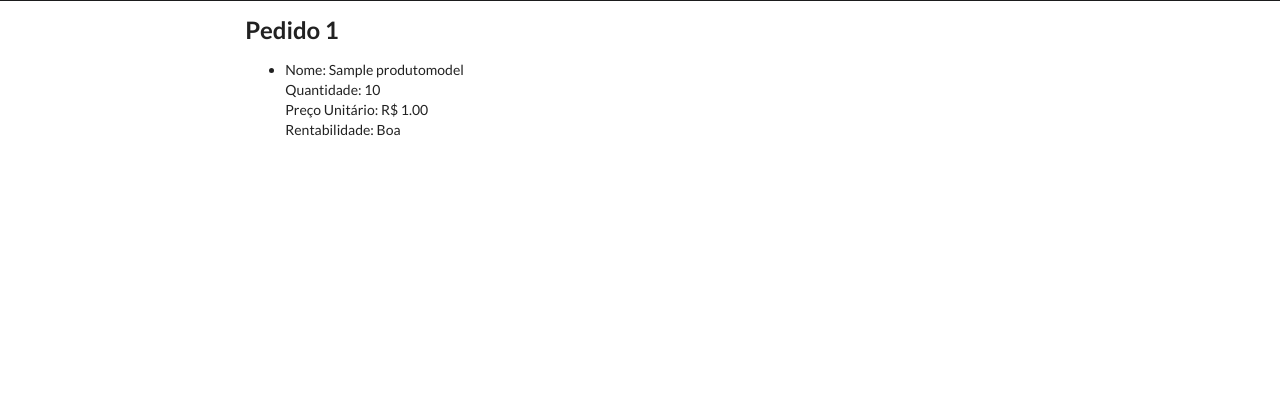
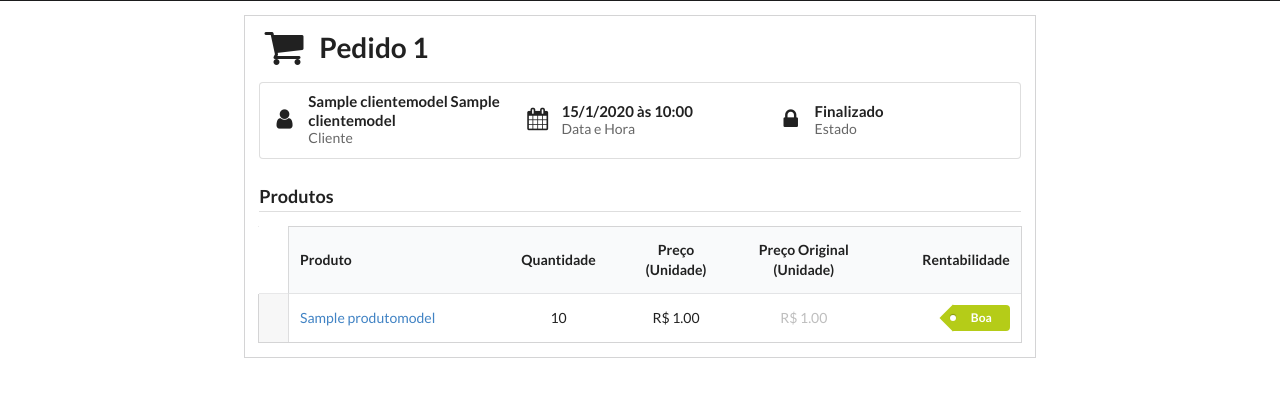
Before and after one commit to felipeflamarion/meuspedidos, a Django app: page /pedido/visualizar/1/ in a window 1280 px wide. Shown: the part 81-478 px from the top of the page. Run offline with Django 3.2, Linux system fonts and the light colour scheme; tables that the repository leaves empty hold one stand-in row (values such as "Sample post").

Commit message:
Edição nos templates: novo pedido, visualizar pedido e mensagens

```diff
--- a/projeto/pedidos/templates/base.html
+++ b/projeto/pedidos/templates/base.html
@@ -11,6 +11,7 @@
 
 <div class="ui centered grid">
     <div class="ui blue row"></div>
+
     <div class="ui black row">
         <div class="ten wide column">
             <nav class="ui inverted menu">
@@ -21,7 +22,6 @@
             </nav>
         </div>
     </div>
-
     {% if pedido_ativo %}
     <div class="ui row">
         <div class="ten wide column">
@@ -38,22 +38,20 @@
                         </div>
                     </div>
                 </div>
-
                 <div class="right menu">
-                    <a class="ui labeled icon inverted red button" href="{%  url 'cancelar_pedido' %}">
-                        <i class="remove icon"></i>
-                        Cancelar
-                    </a>
-                    <a class="ui labeled icon blue button" href="{%  url 'visualizar_pedido' id_pedido=pedido_ativo.id %}">
+{#                    <a class="ui labeled icon inverted red button" href="{%  url 'cancelar_pedido' %}">#}
+{#                        <i class="remove icon"></i>#}
+{#                        Cancelar#}
+{#                    </a>#}
+                    <a class="ui right labeled icon blue button" href="{%  url 'visualizar_pedido' id_pedido=pedido_ativo.id %}">
                         Finalizar
-                        <i class="check icon"></i>
+                        <i class="right arrow icon"></i>
                     </a>
                 </div>
             </div>
         </div>
     </div>
     {% endif %}
-
     <div class="ui row">
         <div class="ten wide column">
         {% block content %}{% endblock %}
--- /dev/null
+++ b/projeto/pedidos/templates/mensagem.html
@@ -0,0 +1,11 @@
+{% if mensagem %}
+    {% if mensagem.codigo %}
+    <div class="ui success message">
+        <span class="header">Sucesso!</span>
+    {% else %}
+    <div class="ui error message">
+        <span class="header">Falhou!</span>
+    {% endif %}
+        {{ mensagem.texto }}
+    </div>
+{% endif %}
--- a/projeto/pedidos/templates/pedidos/visualizar_pedido.html
+++ b/projeto/pedidos/templates/pedidos/visualizar_pedido.html
@@ -3,44 +3,141 @@
 {% block title %}Visualizar Pedido{% endblock %}
 
 {% block content %}
-    <h2>Pedido {{ pedido.id }}</h2>
 
-    <ul>
+    {% include 'mensagem.html' %}
+
+    <div class="ui attached segment">
+        <h1 class="ui header">
+            <i class="shop icon"></i>
+            <div class="content">
+                Pedido {{ pedido.id }}
+            </div>
+        </h1>
+
+        <table class="ui fixed table">
+            <tr>
+                <td class="item">
+                    <h4 class="ui header">
+                        <i class="user icon"></i>
+                        <div class="content">
+                            {{ pedido.cliente.nome }} {{ pedido.cliente.sobrenome }}
+                            <div class="sub header">Cliente</div>
+                        </div>
+                    </h4>
+                </td>
+                <td class="item">
+                    <h4 class="ui header">
+                        <i class="calendar icon"></i>
+                        <div class="content">
+                            {{ pedido.data|date:"j/n/Y" }} às {{ pedido.data|date:"H:i" }}
+                            <div class="sub header">Data e Hora</div>
+                        </div>
+                    </h4>
+                </td>
+                <td class="item">
+                    <h4 class="ui header">
+                        {% if pedido.finalizado %}
+                            <i class="lock icon"></i>
+                        {% else %}
+                            <i class="unlock alternate icon"></i>
+                        {% endif %}
+
+                        <div class="content">
+                            {% if pedido.finalizado %}
+                                Finalizado
+                            {% else %}
+                                Aberto
+                            {% endif %}
+                            <div class="sub header">Estado</div>
+                        </div>
+                    </h4>
+                </td>
+            </tr>
+        </table>
+
+        {% if itens|length > 0 %}
+        <div class="ui dividing header">Produtos</div>
+        <table class="ui attached definition table">
+            <thead>
+                <tr>
+                    <th></th>
+                    <th>Produto</th>
+                    <th class="center aligned">Quantidade</th>
+                    <th class="center aligned">Preço<br /> (Unidade)</th>
+                    <th class="center aligned">Preço Original<br /> (Unidade)</th>
+                    <th class="right aligned">Rentabilidade</th>
+                </tr>
+            </thead>
+            <tbody>
             {% for item in itens %}
-        <li>
-            Nome: {{ item.produto.nome }} <br />
-            Quantidade: {{ item.quantidade }} <br />
-            Preço Unitário: R$ {{ item.preco }} <br />
-            Rentabilidade:
+            <tr>
+                <td class="center aligned">
+                {% if not item.pedido.finalizado %}
+                <div class="ui icon small compact fluid buttons">
+                    <a href="{% url 'visualizar_item' id_item=item.id %}" class="ui icon black button" title="Editar">
+                        <i class="configure icon"></i>
+                    </a>
+                    <a href="{% url 'excluir_item' id_item=item.id %}" class="ui icon inverted red button" title="Excluir">
+                        <i class="remove icon"></i>
+                    </a>
+                </div>
+                {% endif %}
+                </td>
+                <td>
+                    <a href="{% url 'visualizar_produto' id_produto=item.produto.id %}">
+                        {{ item.produto.nome }}
+                    </a>
+                </td>
+                <td class="center aligned">{{ item.quantidade }}</td>
+                <td class="center aligned">R$ {{ item.preco }}</td>
+                <td class="disabled center aligned">R$ {{ item.produto.preco_unitario }}</td>
+                <td class="right aligned">
                 {% if item.rentabilidade == 2 %}
-                Ótima
+                    <div class="ui green tag label">Ótima</div>
                 {% elif item.rentabilidade == 1 %}
-                Boa
+                    <div class="ui olive tag label">Boa</div>
                 {% else %}
-                Ruim
+                    <div class="ui orange tag label">Ruim</div>
                 {% endif %}
-            <br />
-            {% if not item.pedido.finalizado %}
-                <a href="{% url 'excluir_item' id_item=item.id %}">Excluir</a> -
-                <a href="{% url 'visualizar_item' id_item=item.id %}">Editar</a>
-            {% endif %}
-        </li>
+                </td>
+            </tr>
             {% endfor %}
-    </ul>
+            </tbody>
+        </table>
 
         {% if not pedido.finalizado %}
             {% if pedido == pedido_ativo %}
-        <p>
-            <a href="{% url 'lista_produtos' %}">Adicionar Itens</a> |
-            <a href="{% url 'cancelar_pedido' %}">Cancelar</a> |
-            {% if pedido.itens.all|length > 0 %}
-            <a href="{% url 'finalizar_pedido' %}">Finalizar</a>
+            <a class="ui compact labeled icon bottom attached button" href="{% url 'lista_produtos' %}">
+                <i class="add to cart icon"></i>
+                Adicionar mais produtos
+            </a>
             {% endif %}
-        </p>
+        {% endif %}
+
         {% else %}
-        <p>
-            <a href="{% url 'continuar_pedido' id_pedido=pedido.id %}">Continuar Pedido</a>
-        </p>
+        <div class="ui warning message">
+            <span class="header">Ainda não possui itens!</span>
+            Um pedido não pode ser finalizado sem itens!
+        </div>
+        {% endif %}
+    </div>
+
+    {% if not pedido.finalizado %}
+        {% if pedido == pedido_ativo %}
+        <div class="ui two bottom attached buttons">
+            <a href="{% url 'cancelar_pedido' %}" class="ui labeled icon inverted red button">
+                <i class="remove icon"></i>
+                Cancelar Pedido
+            </a>
+            <a href="{% url 'finalizar_pedido' %}" class="ui right labeled icon blue button">
+                <i class="check icon"></i>
+                Confirmar Pedido
+            </a>
+        </div>
+        {% else %}
+        <a href="{% url 'continuar_pedido' id_pedido=pedido.id %}" class="ui bottom attached blue button">
+            Continuar Pedido
+        </a>
         {% endif %}
     {% endif %}
 {% endblock %}
--- a/projeto/pedidos/views/pedido.py
+++ b/projeto/pedidos/views/pedido.py
@@ -17,19 +17,20 @@ class PedidoView(View):
     def post(self, request):
         context_dict = {}
         form = PedidoForm(data=request.POST)
+        pedido_ativo = SessaoPedido(request=request)
 
         if form.is_valid():
-            pedido = form.save()
-            pedido_ativo = SessaoPedido(request=request)
+            pedido_novo = form.save()
             if pedido_ativo.existe():
                 pedido_ativo.excluir()
-            pedido_ativo.inicializar(pedido.id)
-            return HttpResponseRedirect(urlresolvers.reverse('lista_produtos'))
-        else:
-            mensagem = {'codigo': False, 'texto': 'Não foi possível registrar o pedido!'}
+            pedido_ativo.inicializar(pedido_novo.id)
+            return HttpResponseRedirect(
+                urlresolvers.reverse('visualizar_pedido', kwargs={'id_pedido': pedido_novo.id}) + '?criado=True'
+            )
 
+        context_dict['mensagem'] = {'codigo': False, 'texto': 'Não foi possível registrar o pedido!'}
+        context_dict['pedido_ativo'] = pedido_ativo.get_objeto_pedido()
         context_dict['form'] = form
-        context_dict['mensagem'] = mensagem
         return render(request, 'pedidos/pedido.html', context_dict)
 
     @classmethod
@@ -57,41 +58,43 @@ class PedidoView(View):
         pedido = pedido_ativo.get_objeto_pedido()
         for item in ItemModel.objects.filter(pedido=pedido):
             item.delete()
+        pedido_ativo.get_objeto_pedido().delete()
         pedido_ativo.excluir()
-        pedido.delete()
-        context_dict['pedidos'] = PedidoModel.objects.all()
-        return render(request, 'pedidos/lista_pedidos.html', context_dict)
+        context_dict['mensagem'] = {'codigo': True, 'texto': 'Pedido cancelado!'}
+        return render(request, 'pedidos/index.html', context_dict)
 
     @classmethod
     def Finalizar(self, request):
         context_dict = {}
-        sessao_pedido = SessaoPedido(request=request)
-        pedido = sessao_pedido.get_objeto_pedido()
+        pedido_atual = SessaoPedido(request=request)
+        pedido = pedido_atual.get_objeto_pedido()
+
         if pedido:
             if len(pedido.itens.all()) > 0:
                 pedido.finalizado = True
                 pedido.save()
-                sessao_pedido.excluir()
-                mensagem = {'codigo': True, 'texto': 'Pedido finalizado com sucesso!'}
+                pedido_atual.excluir()
+                context_dict['mensagem'] = {'codigo': True, 'texto': 'Pedido finalizado com sucesso!'}
+                return render(request, 'pedidos/index.html', context_dict)
             else:
                 mensagem = {'codigo': False, 'texto': 'Um pedido deve conter pelo menos 1 item!'}
         else:
-            mensagem = {'codigo': False, 'texto': 'Não foi possível finalizar. Pedido inválido!'}
+            mensagem = {'codigo': False, 'texto': 'Pedido inválido! Não foi possível finalizar!'}
 
         itens = ItemModel.objects.filter(pedido=pedido)
         context_dict['pedido'] = pedido
+        context_dict['pedido_ativo'] = pedido
         context_dict['itens'] = itens
-        context_dict['pedido_ativo'] = sessao_pedido.get_objeto_pedido()
         context_dict['mensagem'] = mensagem
         return render(request, 'pedidos/visualizar_pedido.html', context_dict)
 
     @classmethod
     def Visualizar(self, request, id_pedido):
         context_dict = {}
-        sessao_pedido = SessaoPedido(request=request)
         pedido = PedidoModel.objects.get(pk=id_pedido)
-        itens = ItemModel.objects.filter(pedido=pedido)
         context_dict['pedido'] = pedido
-        context_dict['itens'] = itens
-        context_dict['pedido_ativo'] = sessao_pedido.get_objeto_pedido()
+        context_dict['itens'] = ItemModel.objects.filter(pedido=pedido)
+        context_dict['pedido_ativo'] = SessaoPedido(request=request).get_objeto_pedido()
+        if request.GET.get('criado') == 'True':
+            context_dict['mensagem'] = {'codigo': True, 'texto': 'Pedido criado!'}
         return render(request, 'pedidos/visualizar_pedido.html', context_dict)
--- a/projeto/static/js/geral.js
+++ b/projeto/static/js/geral.js
@@ -1,3 +1,5 @@
 $(document).ready(function () {
 
+    $('.ui.dropdown').dropdown();
+
 });
```
Also changed, not shown: projeto/pedidos/forms/pedido.py (+8 -1 lines), projeto/pedidos/templates/pedidos/index.html (+7 -1 lines), projeto/pedidos/templates/pedidos/pedido.html (+17 -4 lines). Lines whose indentation alone changed are shown as unchanged.
